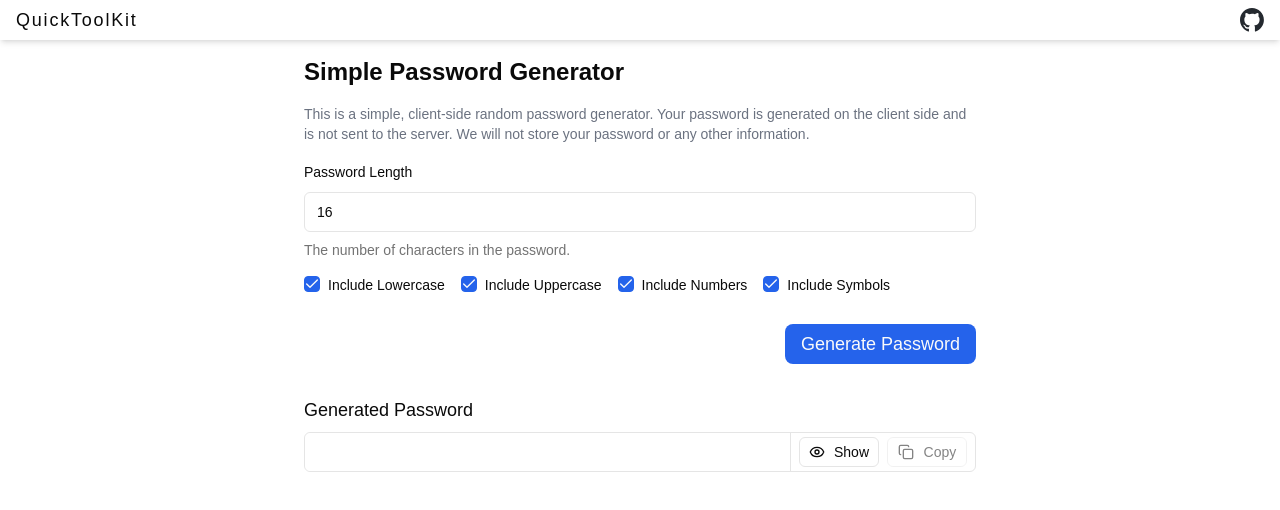
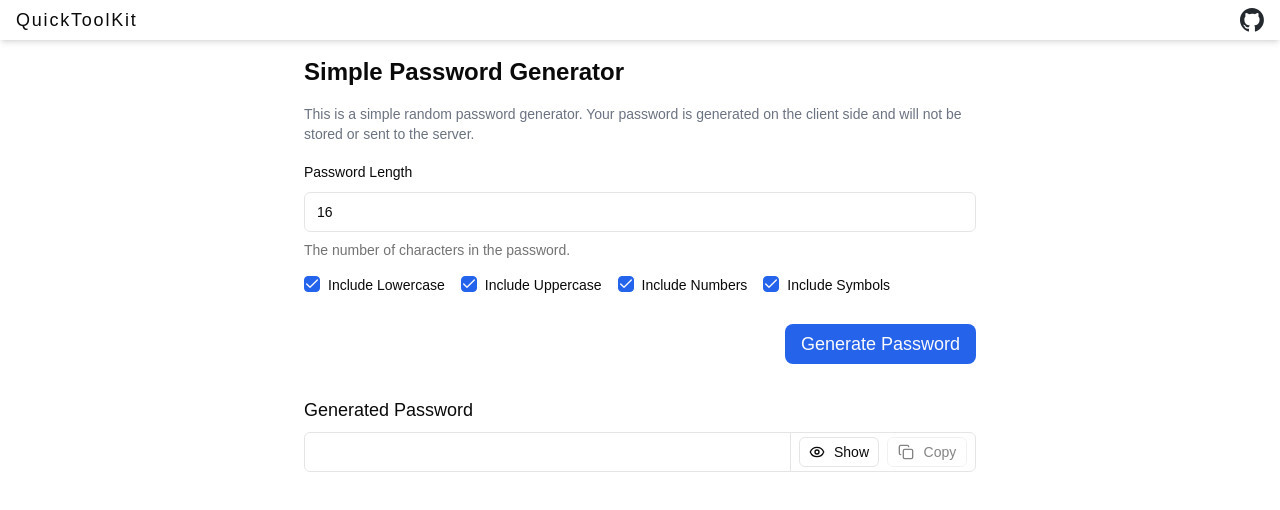
Before and after one commit to Gavin-Hofer/webstk, a Next.js app: page /password-generator in a window 1280 px wide. Shown: the top 510 px of the page. Built offline with nearby package versions, Linux system fonts and the light colour scheme.

Commit message:
Updated the copy on the password generator page.

```diff
--- a/src/app/password-generator/page.tsx
+++ b/src/app/password-generator/page.tsx
@@ -12,9 +12,8 @@ const Page: NextPage = () => {
     <div className='m-4 flex w-full max-w-2xl flex-col gap-4'>
       <h1 className='text-2xl font-bold'>Simple Password Generator</h1>
       <p className='text-sm text-gray-500'>
-        This is a simple, client-side random password generator. Your password
-        is generated on the client side and is not sent to the server. We will
-        not store your password or any other information.
+        This is a simple random password generator. Your password is generated
+        on the client side and will not be stored or sent to the server.
       </p>
       <PasswordGenerator />
     </div>
```
